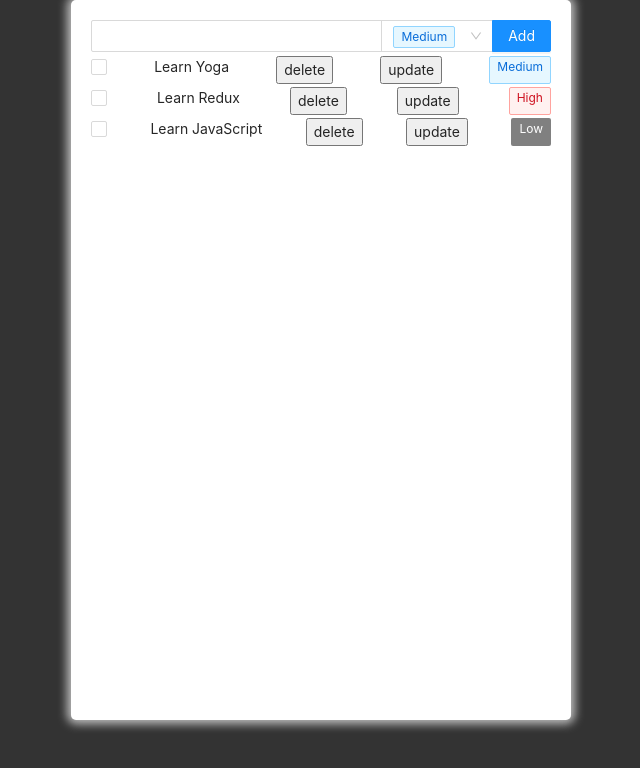
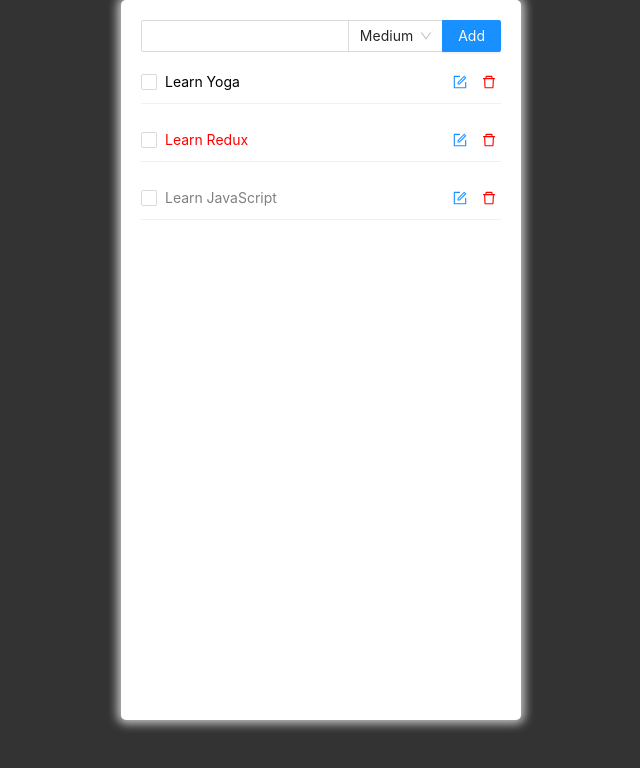
Before and after one commit to OliverDoan/react-todo-app-redux-toolkit, a React (Vite) app: page / in a window 1280 px wide. Shown: the top 768 px of the page, without its empty margins (319-959 px from the left). Built offline with nearby package versions, Linux system fonts and the light colour scheme.

Commit message:
update UI

```diff
--- a/package.json
+++ b/package.json
@@ -4,11 +4,12 @@
   "version": "0.0.0",
   "type": "module",
   "scripts": {
-    "dev": "vite",
+    "dev": "vite --port 3000",
     "build": "vite build",
     "preview": "vite preview"
   },
   "dependencies": {
+    "@ant-design/icons": "^4.7.0",
     "antd": "^4.22.3",
     "react": "^18.2.0",
     "react-dom": "^18.2.0",
--- a/src/App.jsx
+++ b/src/App.jsx
@@ -8,7 +8,7 @@ function App() {
   return (
     <div
       style={{
-        width: 500,
+        width: 400,
         margin: '0 auto',
         display: 'flex',
         flexDirection: 'column',
--- a/src/assets/scss/styles.scss
+++ b/src/assets/scss/styles.scss
@@ -1,4 +1,4 @@
-@import '~antd/dist/antd.css';
+@import "~antd/dist/antd.css";
 body {
   background-color: #333;
 }
--- a/src/components/Todo/index.jsx
+++ b/src/components/Todo/index.jsx
@@ -1,70 +1,65 @@
 // import { Row, Tag, Checkbox } from 'antd'
+import { DeleteOutlined, FormOutlined } from '@ant-design/icons'
+import { Button, Checkbox, Col, Divider, Input, Row, Select } from 'antd'
 import { useState } from 'react'
-import { Col, Row, Input, Button, Select, Tag, Checkbox } from 'antd'
-
 const priorityColorMapping = {
   High: 'red',
-  Medium: 'blue',
+  Medium: 'black',
   Low: 'gray',
 }
 
-export default function Todo({ id, name, priority, handleDelete, update, idUpdate, setIdUpdate }) {
+export default function Todo({ todo, handleDelete, handleUpdate, idUpdate, setIdUpdate }) {
   const [checked, setChecked] = useState(false)
-  const [editTodo, setEditTodo] = useState(name)
-  const [editTodoPriority, setEditTodoPriority] = useState(priority)
+  const [editTodoName, setEditTodoName] = useState(todo.name)
+  const [editTodoPriority, setEditTodoPriority] = useState(todo.priority)
 
   const toggleCheckbox = () => {
     setChecked(!checked)
   }
-  const handleUpdate = (e) => {
+  const handleUpdateButtonClick = (e) => {
     console.log('handleUpdated run')
     e.preventDefault()
-    update(id, editTodo, editTodoPriority)
+    handleUpdate(todo.id, editTodoName, editTodoPriority)
     setIdUpdate(-1)
-  }
-
-  const handleGetIdUpdate = (id) => {
-    setIdUpdate(id)
-  }
-
-  const handlePriorityChange = (value) => {
-    setEditTodoPriority(value)
   }
 
   return (
     <Row
       justify='space-between'
+      align='middle'
       style={{
-        marginBottom: 3,
+        marginTop: 15,
         ...(checked ? { opacity: 0.5, textDecoration: 'line-through' } : {}),
       }}
     >
-      {idUpdate == id ? (
+      {idUpdate === todo.id ? (
         <>
           <Col span={24}>
             <Input.Group style={{ display: 'flex' }} compact>
               <Input
-                value={editTodo}
+                value={editTodoName}
                 onChange={(e) => {
-                  setEditTodo(e.target.value)
+                  setEditTodoName(e.target.value)
                 }}
               />
               <Select
                 defaultValue='Medium'
                 value={editTodoPriority}
-                onChange={handlePriorityChange}
+                onChange={(value) => {
+                  setEditTodoPriority(value)
+                }}
               >
                 <Select.Option value='High' label='High'>
-                  <Tag color='red'>High</Tag>
+                  <span>High</span>
                 </Select.Option>
                 <Select.Option value='Medium' label='Medium'>
-                  <Tag color='blue'>Medium</Tag>
+                  <span>Medium</span>
                 </Select.Option>
                 <Select.Option value='Low' label='Low'>
-                  <Tag color='gray'>Low</Tag>
+                  <span>Low</span>
                 </Select.Option>
               </Select>
-              <Button type='primary' onClick={handleUpdate}>
+              <Button type='primary' onClick={handleUpdateButtonClick}>
                 Update
               </Button>
             </Input.Group>
@@ -72,14 +67,20 @@ export default function Todo({ id, name, priority, handleDelete, update, idUpdat
         </>
       ) : (
         <>
-          <Checkbox checked={checked} onChange={toggleCheckbox} />
-          <span>{name}</span>
-          <button onClick={() => handleDelete(id)}>delete</button>
-          <button onClick={() => handleGetIdUpdate(id)}>update</button>
-
-          <Tag color={priorityColorMapping[priority]} style={{ margin: 0 }}>
-            {priority}
-          </Tag>
+          <Checkbox checked={checked} onChange={toggleCheckbox}>
+            <span style={{ color: `${priorityColorMapping[todo.priority]}` }}>{todo.name}</span>
+          </Checkbox>
+          <div>
+            <FormOutlined
+              onClick={() => setIdUpdate(todo.id)}
+              style={{ color: '#1890ff', marginRight: '15px' }}
+            />
+            <DeleteOutlined
+              onClick={() => handleDelete(todo.id)}
+              style={{ color: 'red', marginRight: '5px' }}
+            />
+          </div>
+          <Divider style={{ margin: '10px 0' }} />
         </>
       )}
     </Row>
--- a/src/components/TodoList/index.jsx
+++ b/src/components/TodoList/index.jsx
@@ -8,7 +8,6 @@ import { todoListSelector } from '../../redux/selectors'
 
 export default function TodoList() {
   const [todoName, setTodoName] = useState('')
-  const [updateTask, setUpdateTask] = useState('')
   const [priority, setPriority] = useState('Medium')
   const [idUpdate, setIdUpdate] = useState(-1)
 
@@ -32,6 +31,7 @@ export default function TodoList() {
     setTodoName('')
     setPriority('Medium')
   }
+
   const handleDelete = (id) => {
     id &&
       dispatch(
@@ -40,6 +40,7 @@ export default function TodoList() {
         })
       )
   }
+
   const handleUpdate = (id, editName, editPriority) => {
     id &&
       dispatch(
@@ -50,28 +51,32 @@ export default function TodoList() {
         })
       )
   }
-  const handleInputChange = (e) => {
-    setTodoName(e.target.value)
-  }
-
-  const handlePriorityChange = (value) => {
-    setPriority(value)
-  }
 
   return (
     <Row style={{ height: '100%' }}>
       <Col span={24}>
         <Input.Group style={{ display: 'flex' }} compact>
-          <Input value={todoName} onChange={handleInputChange} />
-          <Select defaultValue='Medium' value={priority} onChange={handlePriorityChange}>
+          <Input
+            value={todoName}
+            onChange={(e) => {
+              setTodoName(e.target.value)
+            }}
+          />
+          <Select
+            defaultValue='Medium'
+            value={priority}
+            onChange={(value) => {
+              setPriority(value)
+            }}
+          >
             <Select.Option value='High' label='High'>
-              <Tag color='red'>High</Tag>
+              <span>High</span>
             </Select.Option>
             <Select.Option value='Medium' label='Medium'>
-              <Tag color='blue'>Medium</Tag>
+              <span>Medium</span>
             </Select.Option>
             <Select.Option value='Low' label='Low'>
-              <Tag color='gray'>Low</Tag>
+              <span>Low</span>
             </Select.Option>
           </Select>
           <Button type='primary' onClick={handleAddButtonClick}>
@@ -83,16 +88,11 @@ export default function TodoList() {
         {todoList.map((todo) => (
           <Todo
             key={todo?.id}
-            id={todo?.id}
-            name={todo?.name}
-            priority={todo?.priority}
-            completed={todo?.completed}
+            todo={todo}
             handleDelete={handleDelete}
-            update={handleUpdate}
+            handleUpdate={handleUpdate}
             idUpdate={idUpdate}
             setIdUpdate={setIdUpdate}
-            handleInputChange={handleInputChange}
-            handlePriorityChange={handlePriorityChange}
           />
         ))}
       </Col>
```
Also changed, not shown: 1 other file (tests, documents, lock files or other folders).
